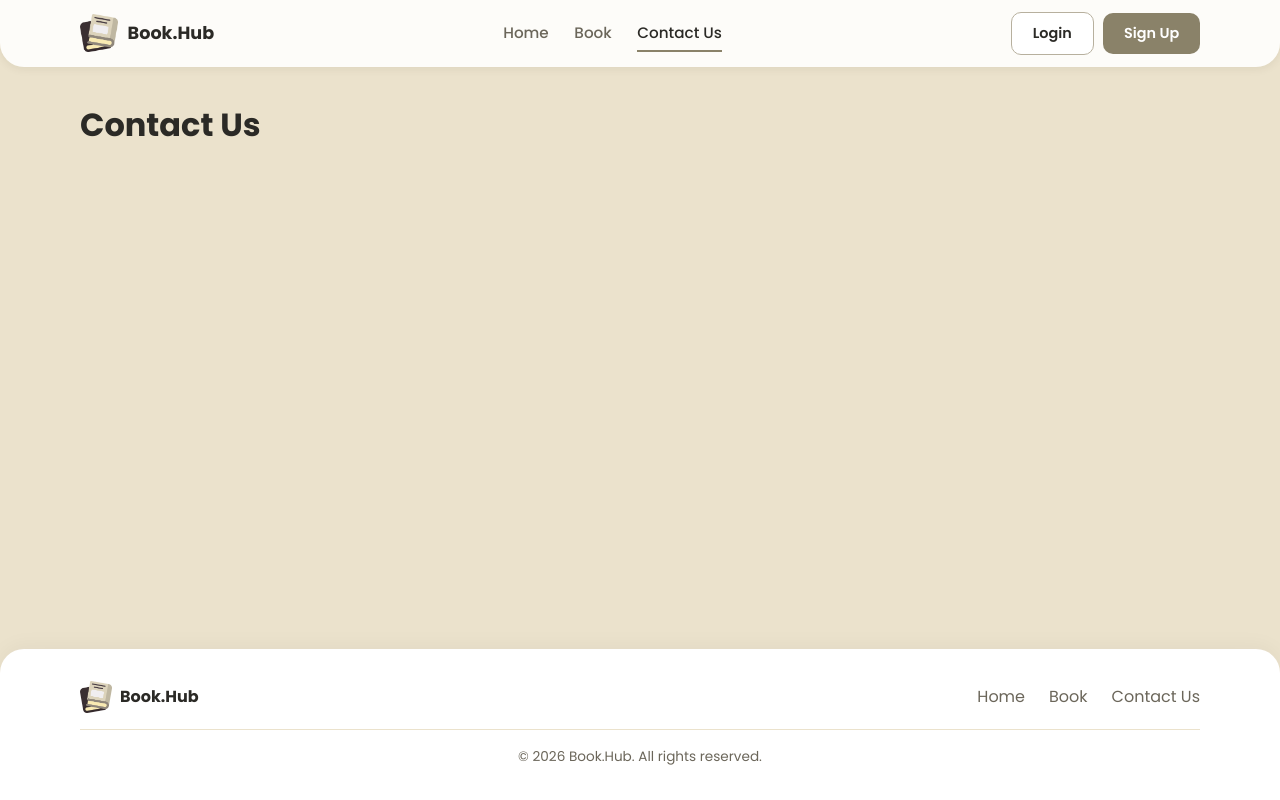
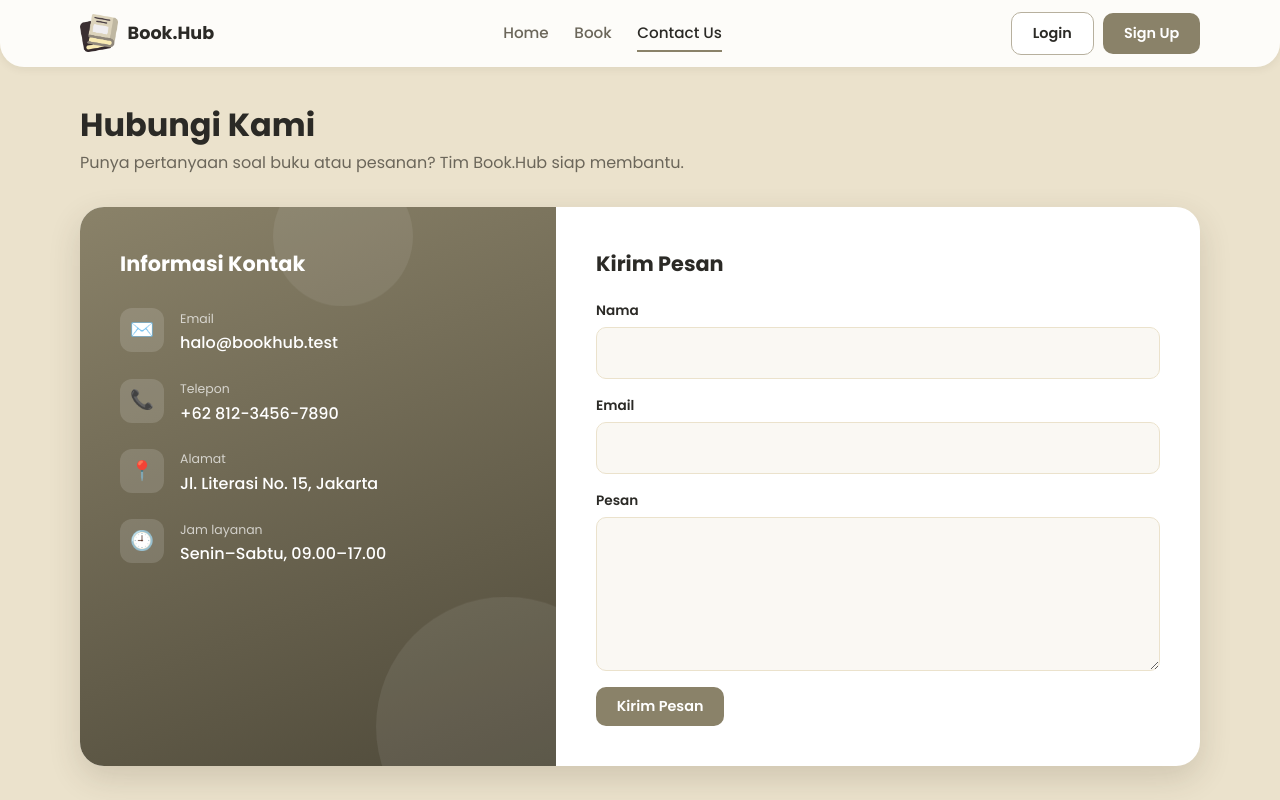
Before and after one commit to XiaoMao15/Book_Hub, a React (Vite) app in the folder frontend/: page /contact in a window 1280 px wide. Shown: the top 800 px of the page. Built offline with nearby package versions, Linux system fonts and the light colour scheme.

Commit message:
feat: halaman contact us

```diff
--- a/frontend/src/App.jsx
+++ b/frontend/src/App.jsx
@@ -10,6 +10,7 @@ import Cart from './pages/Cart';
 import Placeholder from './pages/Placeholder';
 import ProtectedRoute from './components/ProtectedRoute';
 import Orders from './pages/Orders';
+import Contact from './pages/Contact';
 
 export default function App() {
   return (
@@ -18,7 +19,7 @@ export default function App() {
         <Route path="/" element={<Home />} />
         <Route path="/books" element={<Books />} />
         <Route path="/books/:id" element={<BookDetail />} />
-        <Route path="/contact" element={<Placeholder title="Contact Us" />} />
+        <Route path="/contact" element={<Contact />} />
         <Route path="/login" element={<Login />} />
         <Route path="/register" element={<Register />} />
         <Route
--- /dev/null
+++ b/frontend/src/pages/Contact.css
@@ -0,0 +1,123 @@
+/* Fungsi: gaya halaman Contact Us (panel info bergradasi, kartu form, animasi centang sukses) */
+.contact__head { margin-bottom: 2rem; animation: rise 0.6s var(--ease) both; }
+.contact__head h1 { font-size: 2rem; }
+.contact__head p { color: var(--ink-soft); }
+
+.contact__grid {
+  display: grid;
+  grid-template-columns: 0.85fr 1.15fr;
+  overflow: hidden;
+  border-radius: 24px;
+  background: var(--white);
+  box-shadow: var(--shadow-md);
+  animation: rise 0.7s var(--ease) 0.1s both;
+}
+
+/* panel info */
+.contact__info {
+  position: relative;
+  overflow: hidden;
+  padding: 2.5rem;
+  background: linear-gradient(160deg, var(--sand-dark), #4f4a3a);
+  color: var(--white);
+}
+
+.contact__info::before,
+.contact__info::after {
+  content: '';
+  position: absolute;
+  border-radius: 50%;
+  background: rgba(255, 255, 255, 0.08);
+  animation: float 8s ease-in-out infinite;
+}
+
+.contact__info::before { --r: 0deg; width: 260px; height: 260px; bottom: -100px; right: -80px; }
+.contact__info::after { --r: 0deg; width: 140px; height: 140px; top: -40px; right: 30%; animation-delay: -3s; }
+
+.contact__info h2 { position: relative; margin-bottom: 1.5rem; font-size: 1.3rem; }
+.contact__info ul { position: relative; display: flex; flex-direction: column; gap: 1.2rem; }
+
+.contact__info li {
+  display: flex;
+  align-items: center;
+  gap: 1rem;
+  animation: rise 0.6s var(--ease) both;
+}
+
+.contact__icon {
+  display: grid;
+  place-items: center;
+  flex-shrink: 0;
+  width: 44px;
+  height: 44px;
+  border-radius: 12px;
+  background: rgba(255, 255, 255, 0.14);
+  font-size: 1.2rem;
+  transition: transform 0.3s var(--ease), background 0.3s;
+}
+
+.contact__info li:hover .contact__icon { transform: scale(1.1) rotate(-6deg); background: rgba(255, 255, 255, 0.24); }
+.contact__info small { opacity: 0.7; font-size: 0.78rem; }
+.contact__info p { font-weight: 500; }
+
+/* kartu form */
+.contact__card { padding: 2.5rem; }
+.contact__card h2 { margin-bottom: 1.2rem; font-size: 1.3rem; }
+
+.contact__card textarea {
+  padding: 0.75rem 1rem;
+  border: 1.5px solid var(--cream);
+  border-radius: 10px;
+  background: #faf8f3;
+  font: inherit;
+  color: var(--ink);
+  resize: vertical;
+  transition: border-color 0.3s, box-shadow 0.3s, background 0.3s;
+}
+
+.contact__card textarea:focus {
+  outline: none;
+  border-color: var(--sand-dark);
+  background: var(--white);
+  box-shadow: 0 0 0 4px rgba(138, 130, 105, 0.15);
+}
+
+.contact__card .field--error textarea { border-color: #c0533e; }
+
+.contact__submit { padding: 0.8rem 2rem; font-size: 1rem; }
+.contact__submit:disabled { opacity: 0.6; cursor: wait; }
+
+/* tampilan sukses */
+.contact__success {
+  display: flex;
+  flex-direction: column;
+  align-items: center;
+  justify-content: center;
+  min-height: 360px;
+  text-align: center;
+  animation: rise 0.5s var(--ease) both;
+}
+
+.contact__success p { max-width: 36ch; margin: 0.4rem 0 1.5rem; color: var(--ink-soft); }
+
+.contact__check {
+  width: 72px;
+  height: 72px;
+  margin-bottom: 1rem;
+  fill: none;
+  stroke: #4f7a35;
+  stroke-width: 3;
+  stroke-linecap: round;
+  stroke-linejoin: round;
+}
+
+.contact__check circle { stroke-dasharray: 151; stroke-dashoffset: 151; animation: draw 0.6s ease-out forwards; }
+.contact__check path { stroke-dasharray: 36; stroke-dashoffset: 36; animation: draw 0.4s 0.5s ease-out forwards; }
+
+@keyframes draw { to { stroke-dashoffset: 0; } }
+
+@media (max-width: 860px) {
+  .contact__grid { grid-template-columns: 1fr; }
+  .contact__info,
+  .contact__card { padding: 1.8rem; }
+}
--- /dev/null
+++ b/frontend/src/pages/Contact.jsx
@@ -0,0 +1,113 @@
+// Fungsi: halaman Contact Us; kirim pesan ke admin lewat POST /messages (terbuka untuk semua pengunjung)
+import { useState } from 'react';
+import api from '../services/api';
+import { useAuth } from '../context/AuthContext';
+import './Auth.css';
+import './Contact.css';
+
+const INFO = [
+  { icon: '✉️', label: 'Email', value: 'halo@bookhub.test' },
+  { icon: '📞', label: 'Telepon', value: '+62 812-3456-7890' },
+  { icon: '📍', label: 'Alamat', value: 'Jl. Literasi No. 15, Jakarta' },
+  { icon: '🕘', label: 'Jam layanan', value: 'Senin–Sabtu, 09.00–17.00' },
+];
+
+export default function Contact() {
+  const { user } = useAuth();
+  const empty = { name: user?.name || '', email: user?.email || '', message: '' };
+  const [form, setForm] = useState(empty);
+  const [errors, setErrors] = useState({});
+  const [message, setMessage] = useState('');
+  const [sending, setSending] = useState(false);
+  const [sent, setSent] = useState(false);
+
+  const handleChange = (e) => setForm({ ...form, [e.target.name]: e.target.value });
+
+  const handleSubmit = async (e) => {
+    e.preventDefault();
+    setSending(true);
+    setErrors({});
+    setMessage('');
+    try {
+      await api.post('/messages', form);
+      setSent(true);
+      setForm(empty);
+    } catch (err) {
+      setErrors(err.response?.data?.errors || {});
+      if (!err.response?.data?.errors) {
+        setMessage(err.response?.data?.message || 'Tidak dapat terhubung ke server');
+      }
+    } finally {
+      setSending(false);
+    }
+  };
+
+  return (
+    <div className="contact">
+      <header className="contact__head">
+        <h1>Hubungi Kami</h1>
+        <p>Punya pertanyaan soal buku atau pesanan? Tim Book.Hub siap membantu.</p>
+      </header>
+
+      <div className="contact__grid">
+        <aside className="contact__info">
+          <h2>Informasi Kontak</h2>
+          <ul>
+            {INFO.map((item, i) => (
+              <li key={item.label} style={{ animationDelay: `${0.2 + i * 0.08}s` }}>
+                <span className="contact__icon">{item.icon}</span>
+                <div>
+                  <small>{item.label}</small>
+                  <p>{item.value}</p>
+                </div>
+              </li>
+            ))}
+          </ul>
+        </aside>
+
+        <div className="contact__card">
+          {sent ? (
+            <div className="contact__success">
+              <svg viewBox="0 0 52 52" className="contact__check">
+                <circle cx="26" cy="26" r="24" />
+                <path d="M15 27l7 7 15-15" />
+              </svg>
+              <h2>Pesan terkirim!</h2>
+              <p>Terima kasih sudah menghubungi kami. Admin akan segera membalas lewat email.</p>
+              <button type="button" className="btn btn-outline" onClick={() => setSent(false)}>
+                Kirim pesan lain
+              </button>
+            </div>
+          ) : (
+            <form onSubmit={handleSubmit}>
+              <h2>Kirim Pesan</h2>
+              {message && <div className="alert alert--error">{message}</div>}
+
+              <div className={`field ${errors.name ? 'field--error' : ''}`}>
+                <label htmlFor="name">Nama</label>
+                <input id="name" name="name" type="text" value={form.name} onChange={handleChange} />
+                {errors.name && <span className="field__error">{errors.name[0]}</span>}
+              </div>
+
+              <div className={`field ${errors.email ? 'field--error' : ''}`}>
+                <label htmlFor="email">Email</label>
+                <input id="email" name="email" type="email" value={form.email} onChange={handleChange} />
+                {errors.email && <span className="field__error">{errors.email[0]}</span>}
+              </div>
+
+              <div className={`field ${errors.message ? 'field--error' : ''}`}>
+                <label htmlFor="message">Pesan</label>
+                <textarea id="message" name="message" rows="5" value={form.message} onChange={handleChange} />
+                {errors.message && <span className="field__error">{errors.message[0]}</span>}
+              </div>
+
+              <button type="submit" className="btn btn-solid contact__submit" disabled={sending}>
+                {sending ? 'Mengirim...' : 'Kirim Pesan'}
+              </button>
+            </form>
+          )}
+        </div>
+      </div>
+    </div>
+  );
+}
```
